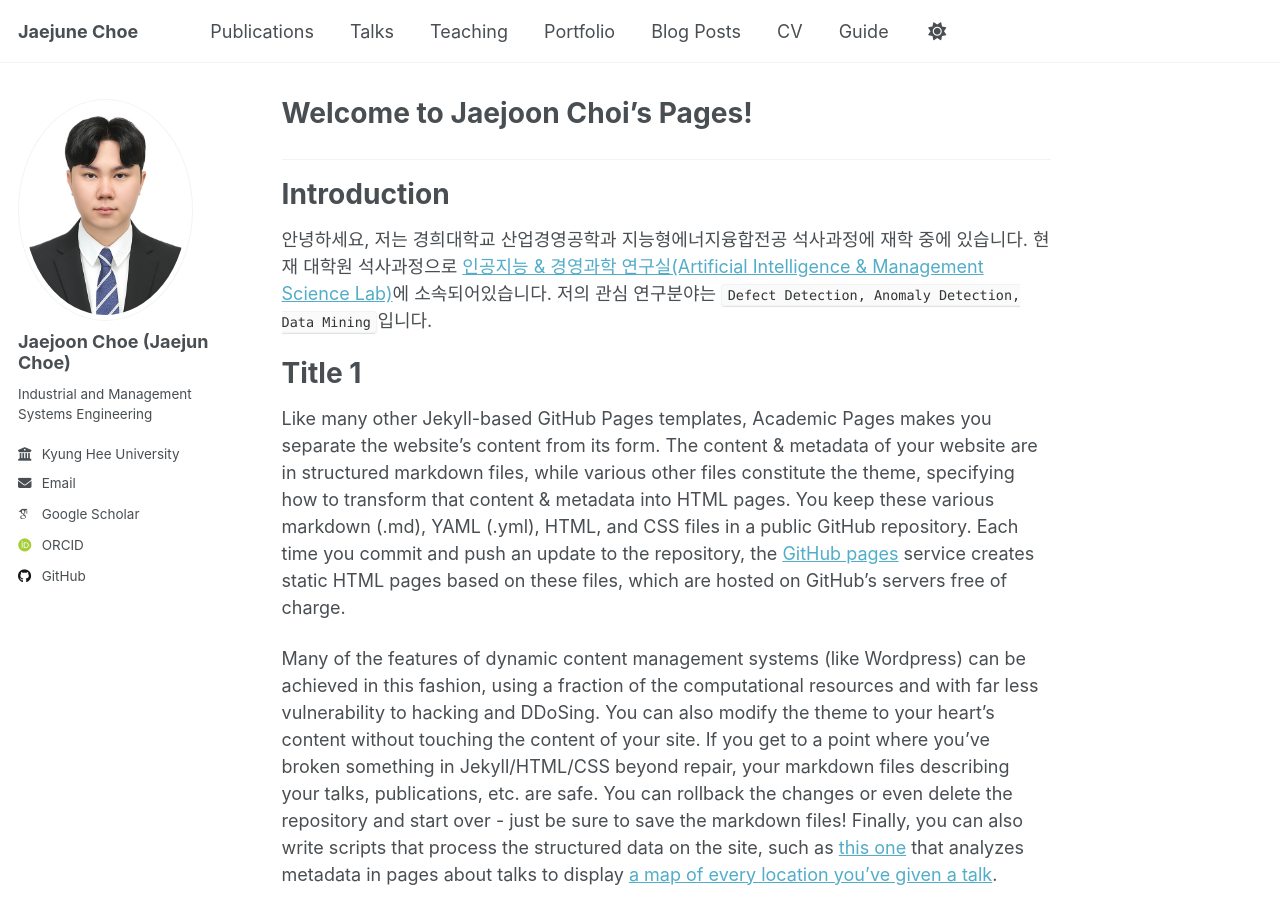
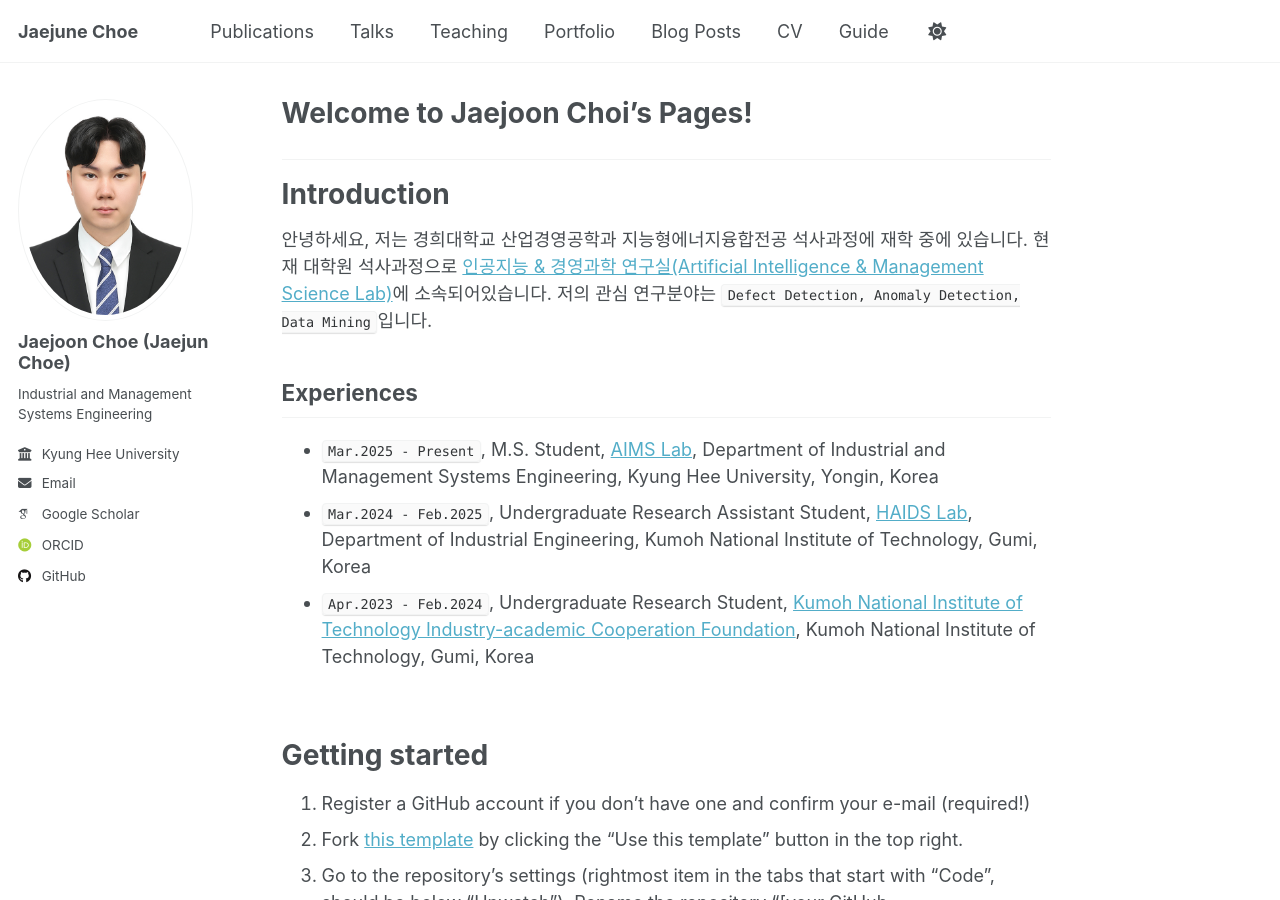
Before and after one commit to jaejunchoe/jaejunchoe.github.io, a Jekyll site: the page built from _pages/about.md, in a window 1280 px wide and 900 px high. Built offline with Jekyll 4.4.1, drawn with Linux system fonts in a browser that asks for light colours; some web fonts are replaced.

Commit message:
initial commit

```diff
--- a/_pages/about.md
+++ b/_pages/about.md
@@ -13,11 +13,16 @@ Introduction
 
 안녕하세요, 저는 경희대학교 산업경영공학과 지능형에너지융합전공 석사과정에 재학 중에 있습니다. 현재 대학원 석사과정으로 [인공지능 & 경영과학 연구실(Artificial Intelligence & Management Science Lab)](https://sites.google.com/khu.ac.kr/aims/home)에 소속되어있습니다. 저의 관심 연구분야는 `Defect Detection, Anomaly Detection, Data Mining`입니다.
 
-Title 1
-======
-Like many other Jekyll-based GitHub Pages templates, Academic Pages makes you separate the website's content from its form. The content & metadata of your website are in structured markdown files, while various other files constitute the theme, specifying how to transform that content & metadata into HTML pages. You keep these various markdown (.md), YAML (.yml), HTML, and CSS files in a public GitHub repository. Each time you commit and push an update to the repository, the [GitHub pages](https://pages.github.com/) service creates static HTML pages based on these files, which are hosted on GitHub's servers free of charge.
 
-Many of the features of dynamic content management systems (like Wordpress) can be achieved in this fashion, using a fraction of the computational resources and with far less vulnerability to hacking and DDoSing. You can also modify the theme to your heart's content without touching the content of your site. If you get to a point where you've broken something in Jekyll/HTML/CSS beyond repair, your markdown files describing your talks, publications, etc. are safe. You can rollback the changes or even delete the repository and start over - just be sure to save the markdown files! Finally, you can also write scripts that process the structured data on the site, such as [this one](https://github.com/academicpages/academicpages.github.io/blob/master/talkmap.ipynb) that analyzes metadata in pages about talks to display [a map of every location you've given a talk](https://academicpages.github.io/talkmap.html).
+
+Experiences
+-----
+- `Mar.2025 - Present`, M.S. Student, [AIMS Lab](https://sites.google.com/khu.ac.kr/aims/home?authuser=0), Department of Industrial and Management Systems Engineering, Kyung Hee University, Yongin, Korea
+- `Mar.2024 - Feb.2025`, Undergraduate Research Assistant Student, [HAIDS Lab](https://sites.google.com/view/ids-kit/home), Department of Industrial Engineering, Kumoh National Institute of Technology, Gumi, Korea
+- `Apr.2023 - Feb.2024`, Undergraduate Research Student, [Kumoh National Institute of Technology Industry-academic Cooperation Foundation](http://sian3.adbank.co.kr/kit_iacf/main/sub01/sub01_03.html), Kumoh National Institute of Technology, Gumi, Korea
+
+
+<br/>
 
 Getting started
 ======
```
